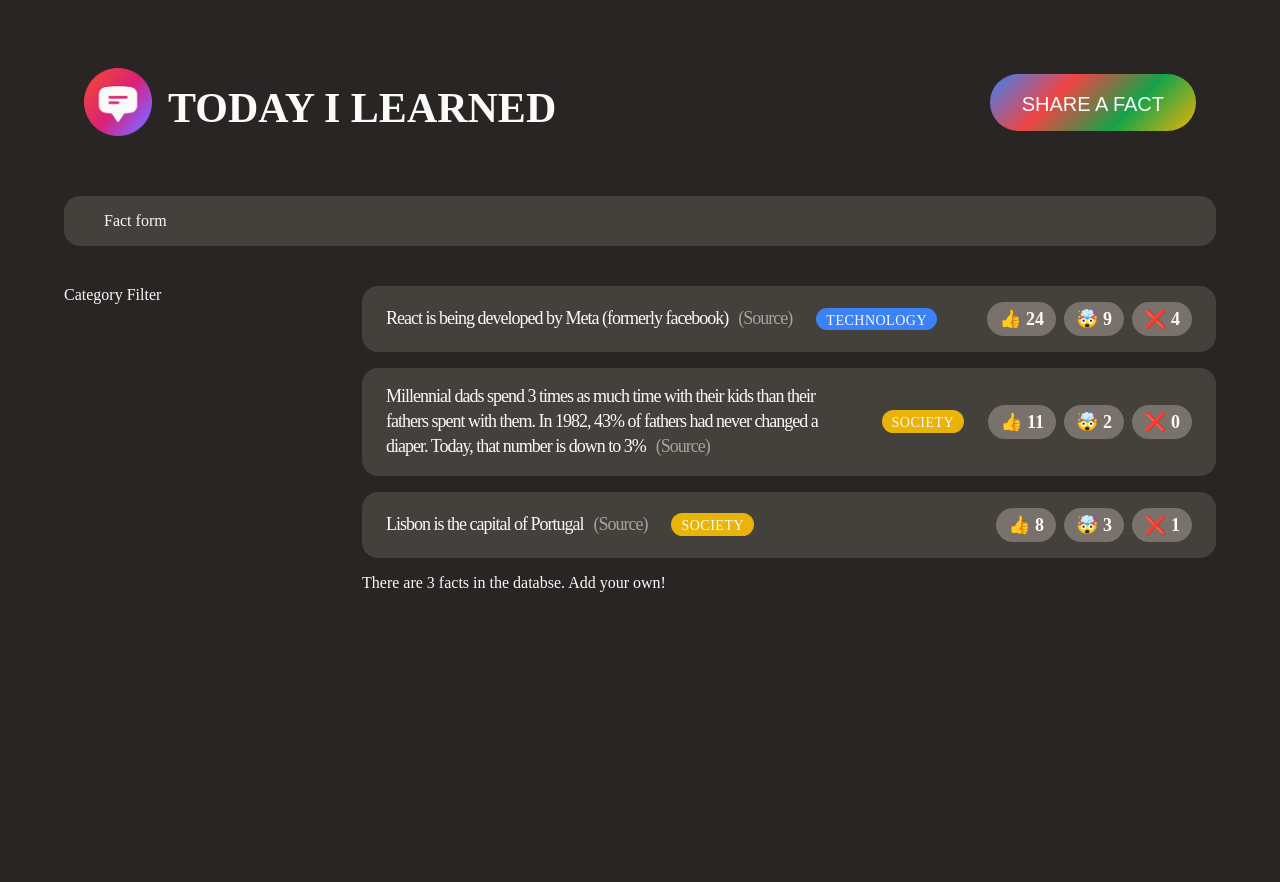
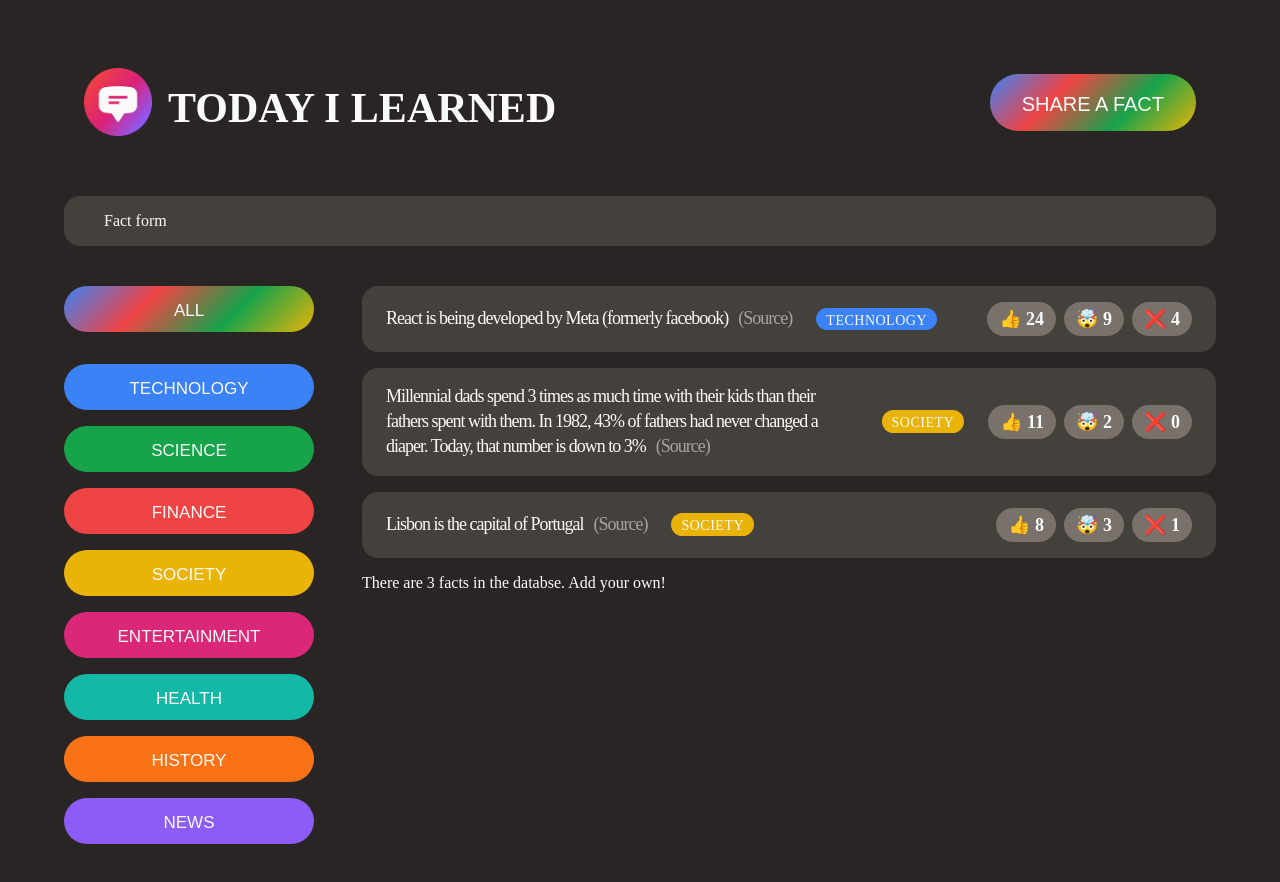
Before and after one commit to anupam1209/Today-I-learned-App, a React (Create React App) app: page / in a window 1280 px wide. Shown: the top 882 px of the page. Before the commit the page ends 800 px from the top, so only its background shows below. Built offline with nearby package versions, Linux system fonts and the light colour scheme; the HTML template or start-up script is replaced by a standard one.

Commit message:
feature: rendered the list of categories

```diff
--- a/src/App.js
+++ b/src/App.js
@@ -74,7 +74,25 @@
 }
 
 function CategoryFilter() {
-  return <aside>Category Filter</aside>;
+  return (
+    <aside>
+      <ul>
+        <li className="category">
+          <button className="btn btn-all-categories">All</button>
+        </li>
+        {CATEGORIES.map((cat) => (
+          <li key={cat.name} className="category">
+            <button
+              className="btn btn-category"
+              style={{ backgroundColor: cat.color }}
+            >
+              {cat.name}
+            </button>
+          </li>
+        ))}
+      </ul>
+    </aside>
+  );
 }
 
 function FactList() {
@@ -108,8 +126,9 @@
       <span
         className="tag"
         style={{
-          backgroundColor: CATEGORIES.find((cat) => cat.name === factObj.category)
-            .color,
+          backgroundColor: CATEGORIES.find(
+            (cat) => cat.name === factObj.category
+          ).color,
         }}
       >
         {factObj.category}
```
